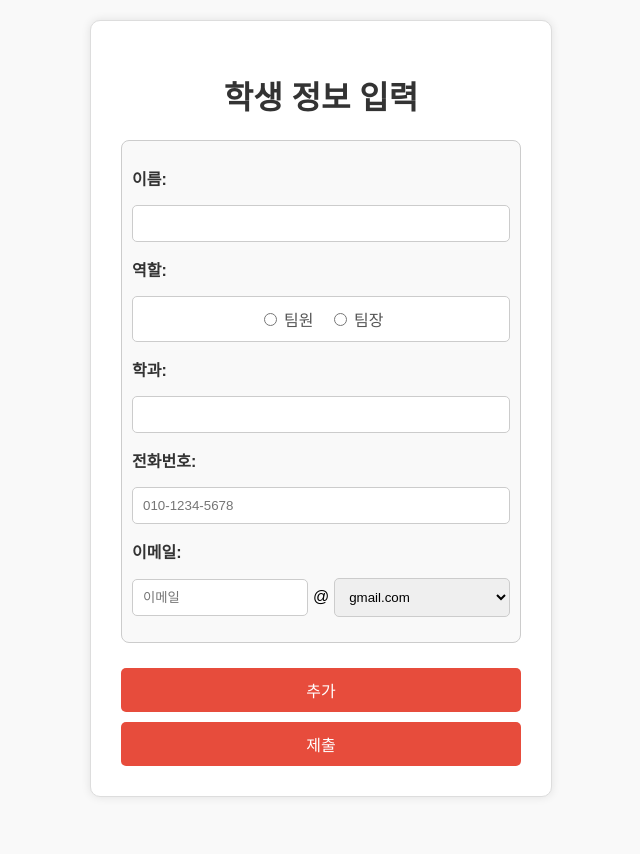
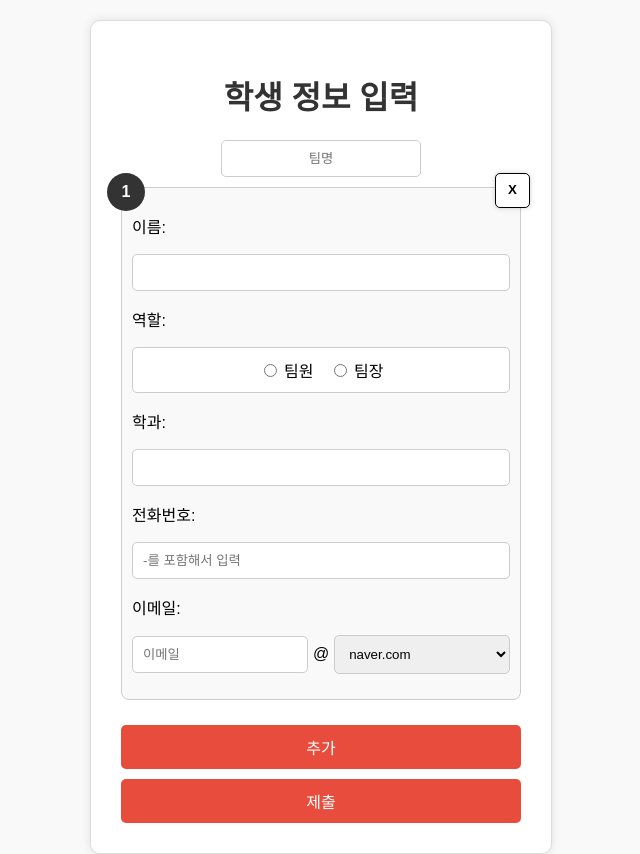
Before and after one commit to CSID-DGU/2024-2-OSSPrac-CROSS-05, a Flask app: page /input in a window 1280 px wide. Shown: the whole page, without its empty margins (319-959 px from the left). Before the commit the page ends 797 px from the top, so only its background shows below. Run offline with Flask 3, Linux system fonts and the light colour scheme.

Commit message:
Add some features

```diff
--- a/Subject3_2/templates/input.html
+++ b/Subject3_2/templates/input.html
@@ -23,6 +23,7 @@
             border-radius: 10px;
             box-shadow: 0 0 10px rgba(0, 0, 0, 0.1);
             width: 400px;
+            position: relative;
         }
 
         h1 {
@@ -31,18 +32,74 @@
             color: #333;
         }
 
+        .team-name-group {
+            display: flex;
+            justify-content: center;
+            margin-bottom: 10px;
+        }
+
+        .team-name-group input[type="text"] {
+            width: 50%;
+            padding: 10px;
+            border: 1px solid #ccc;
+            border-radius: 5px;
+            box-sizing: border-box;
+            text-align: center;
+        }
+
         .person-block {
             margin-bottom: 15px;
             padding: 10px;
             border: 1px solid #ccc;
             border-radius: 8px;
             background-color: #f9f9f9;
+            position: relative;
+            transform: translateY(50px);
+            opacity: 0;
+            animation: slideUp 0.5s ease forwards;
         }
 
-        p {
-            margin: 15px 0;
+        @keyframes slideUp {
+            0% {
+                transform: translateY(50px);
+                opacity: 0;
+            }
+            100% {
+                transform: translateY(0);
+                opacity: 1;
+            }
+        }
+
+        .delete-button {
+            position: absolute;
+            top: -15px;
+            right: -10px;
+            background-color: #ffffff;
+            color: black;
+            border: 1px solid black;
+            border-radius: 5px;
+            width: 35px;
+            height: 35px;
+            cursor: pointer;
             font-weight: bold;
-            color: #333;
+            line-height: 28px;
+            text-align: center;
+            box-shadow: 0 0 5px rgba(0, 0, 0, 0.2);
+        }
+
+        .person-number {
+            position: absolute;
+            top: -15px;
+            left: -15px;
+            background-color: #333;
+            color: white;
+            border-radius: 50%;
+            width: 38px;
+            height: 38px;
+            display: flex;
+            align-items: center;
+            justify-content: center;
+            font-weight: bold;
         }
 
         .input-group {
@@ -60,23 +117,15 @@
         }
 
         .email-group {
-            width: 100%; /* 다른 입력 필드와 동일한 너비 */
+            width: 100%;
             display: flex;
             align-items: center;
             gap: 5px;
             box-sizing: border-box;
         }
 
-        .email-group input[type="text"] {
-            width: 48%; /* 이메일 앞부분의 너비 */
-            padding: 10px;
-            border: 1px solid #ccc;
-            border-radius: 5px;
-            box-sizing: border-box;
-        }
-
-        .email-domain-select {
-            width: 48%; /* 도메인 선택 부분의 너비 */
+        .email-group input[type="text"], .email-domain-select {
+            width: 50%;
             padding: 10px;
             border: 1px solid #ccc;
             border-radius: 5px;
@@ -96,20 +145,10 @@
             box-sizing: border-box;
         }
 
-        .role-group label {
-            font-weight: bold;
-            color: #333;
-        }
-
         .role-options {
             display: flex;
             justify-content: center;
             gap: 15px;
-        }
-
-        .role-options label {
-            font-weight: normal;
-            color: #555;
         }
 
         button[type='button'], button[type='submit'] {
@@ -138,8 +177,16 @@
 <body>
     <form action="/result" method="POST" id="studentForm">
         <h1>학생 정보 입력</h1>
+
+        <!-- 팀명 입력란 -->
+        <div class="team-name-group">
+            <input type="text" name="team_name" placeholder="팀명" required>
+        </div>
+
         <div id="personContainer">
             <div class="person-block">
+                <div class="person-number">1</div>
+                <button class="delete-button" onclick="removePerson(this)">X</button>
                 <div class="input-group">
                     <p>이름: </p>
                     <input type="text" name="name[]" required>
@@ -148,27 +195,27 @@
                     <p>역할:</p>
                     <div class="role-group">
                         <div class="role-options">
-                            <label><input type="radio" name="role0" value="팀원" required> 팀원</label>
-                            <label><input type="radio" name="role0" value="팀장"> 팀장</label>
+                            <label><input type="radio" name="role_0" value="팀원" required> 팀원</label>
+                            <label><input type="radio" name="role_0" value="팀장"> 팀장</label>
                         </div>
                     </div>
                 </div>
                 <div class="input-group">
                     <p>학과: </p>
-                    <input type="text" name="StudentNumber[]" required>
+                    <input type="text" name="major[]" required>
                 </div>
                 <div class="input-group">
                     <p>전화번호: </p>
-                    <input type="tel" name="phone[]" pattern="[0-9]{3}-[0-9]{3,4}-[0-9]{4}" placeholder="010-1234-5678" required>
+                    <input type="tel" name="phone[]" pattern="[0-9]{3}-[0-9]{3,4}-[0-9]{4}" placeholder="-를 포함해서 입력" required>
                 </div>
                 <div class="input-group">
                     <p>이메일: </p>
                     <div class="email-group">
                         <input type="text" name="emailLocal[]" required placeholder="이메일">
                         @
-                        <select class="email-domain-select" name="emailDomain[]" id="emailDomainSelect" onchange="toggleCustomDomain(this)">
+                        <select class="email-domain-select" name="emailDomain[]" onchange="toggleCustomDomain(this)">
+                            <option value="naver.com">naver.com</option>
                             <option value="gmail.com">gmail.com</option>
-                            <option value="naver.com">naver.com</option>
                             <option value="daum.net">daum.net</option>
                             <option value="직접 입력">직접 입력</option>
                         </select>
@@ -179,17 +226,17 @@
         <button type="button" onclick="addPerson()">추가</button>
         <button type="submit">제출</button>
     </form>
-
     <script>
-        // 새 입력 필드를 추가하는 함수
+        // 새로운 입력 필드를 추가하는 함수
         function addPerson() {
             const container = document.getElementById("personContainer");
-            const personCount = container.children.length; // 현재 인원 수를 기준으로 이름 설정
+            const personCount = container.children.length;
 
-            // 새로운 사람 정보를 위한 입력 블록 생성
             const personBlock = document.createElement("div");
             personBlock.className = "person-block";
-            personBlock.innerHTML = `
+            personBlock.innerHTML =
+                `<div class="person-number">${personCount + 1}</div>
+                <button class="delete-button" onclick="removePerson(this)">X</button>
                 <div class="input-group">
                     <p>이름: </p>
                     <input type="text" name="name[]" required>
@@ -198,55 +245,73 @@
                     <p>역할:</p>
                     <div class="role-group">
                         <div class="role-options">
-                            <label><input type="radio" name="role${personCount}" value="팀원" required> 팀원</label>
-                            <label><input type="radio" name="role${personCount}" value="팀장"> 팀장</label>
+                            <label><input type="radio" name="role_${personCount}" value="팀원" required> 팀원</label>
+                            <label><input type="radio" name="role_${personCount}" value="팀장"> 팀장</label>
                         </div>
                     </div>
                 </div>
                 <div class="input-group">
                     <p>학과: </p>
-                    <input type="text" name="StudentNumber[]" required>
+                    <input type="text" name="major[]" required>
                 </div>
                 <div class="input-group">
                     <p>전화번호: </p>
-                    <input type="tel" name="phone[]" pattern="[0-9]{3}-[0-9]{3,4}-[0-9]{4}" placeholder="010-1234-5678" required>
+                    <input type="tel" name="phone[]" pattern="[0-9]{3}-[0-9]{3,4}-[0-9]{4}" placeholder="-를 포함해서 입력" required>
                 </div>
                 <div class="input-group">
                     <p>이메일: </p>
                     <div class="email-group">
                         <input type="text" name="emailLocal[]" required placeholder="이메일">
                         @
-                        <select class="email-domain-select" name="emailDomain[]" id="emailDomainSelect${personCount}" onchange="toggleCustomDomain(this)">
-                            <option value="gmail.com">gmail.com</option>
-                            <option value="naver.com">naver.com</option>
+                        <select class="email-domain-select" name="emailDomain[]" onchange="toggleCustomDomain(this)">
+                            <option value="gmail.com">naver.com</option>
+                            <option value="naver.com">gmail.com</option>
                             <option value="daum.net">daum.net</option>
                             <option value="직접 입력">직접 입력</option>
                         </select>
                     </div>
-                </div>
-            `;
+                </div>`;
 
-            // 입력 블록을 personContainer에 추가
             container.appendChild(personBlock);
         }
 
-        // '직접 입력' 선택 시 select 요소가 text input으로 변환
+        // 사람 정보 블록을 삭제하는 함수
+        function removePerson(button) {
+            const container = document.getElementById("personContainer");
+            if (container.children.length > 1) {
+                button.parentElement.remove();
+                updatePersonNumbers();
+            } else {
+                alert("입력하는 팀원 수는 최소 한명 이상이어야 합니다.");
+            }
+        }
+
+        // 입력 폼 번호 업데이트 함수
+        function updatePersonNumbers() {
+            const container = document.getElementById("personContainer");
+            const personBlocks = container.querySelectorAll(".person-block");
+            personBlocks.forEach((block, index) => {
+                block.querySelector(".person-number").textContent = index + 1;
+                const radioButtons = block.querySelectorAll('input[type="radio"]');
+                radioButtons[0].name = `role_${index}`;
+                radioButtons[1].name = `role_${index}`;
+            });
+        }
+
+        // '직접 입력' 선택 시 select 요소를 input 요소로 변환
         function toggleCustomDomain(selectElement) {
             if (selectElement.value === "직접 입력") {
-                // select 요소를 input 요소로 대체
                 const customInput = document.createElement("input");
                 customInput.type = "text";
                 customInput.name = "emailDomain[]";
                 customInput.placeholder = "직접 입력";
                 customInput.className = "email-domain-select";
-                customInput.value = "";  // 기본값 비워두기
+                customInput.value = "";
                 customInput.onblur = function() {
                     revertToSelect(customInput);
-                };  // input에서 벗어날 때 select로 복구
-
-                // 기존 select 요소를 customInput으로 교체
+                };
                 selectElement.parentNode.replaceChild(customInput, selectElement);
-                customInput.focus();  // 새 input에 포커스 설정
+                customInput.focus();
             }
         }
 
@@ -258,16 +323,11 @@
             selectElement.onchange = function() {
                 toggleCustomDomain(selectElement);
             };
-
-            // option 요소 추가
-            selectElement.innerHTML = `
+            selectElement.innerHTML =
+                `<option value="naver.com">naver.com</option>
                 <option value="gmail.com">gmail.com</option>
-                <option value="naver.com">naver.com</option>
                 <option value="daum.net">daum.net</option>
-                <option value="직접 입력">직접 입력</option>
-            `;
-
-            // 입력한 텍스트가 있을 경우 직접 입력 옵션으로 유지
+                <option value="직접 입력">직접 입력</option>`;
             if (inputElement.value) {
                 const customOption = document.createElement("option");
                 customOption.value = inputElement.value;
@@ -275,8 +335,6 @@
                 customOption.selected = true;
                 selectElement.appendChild(customOption);
             }
-
-            // input 요소를 select 요소로 교체
             inputElement.parentNode.replaceChild(selectElement, inputElement);
         }
     </script>
```
